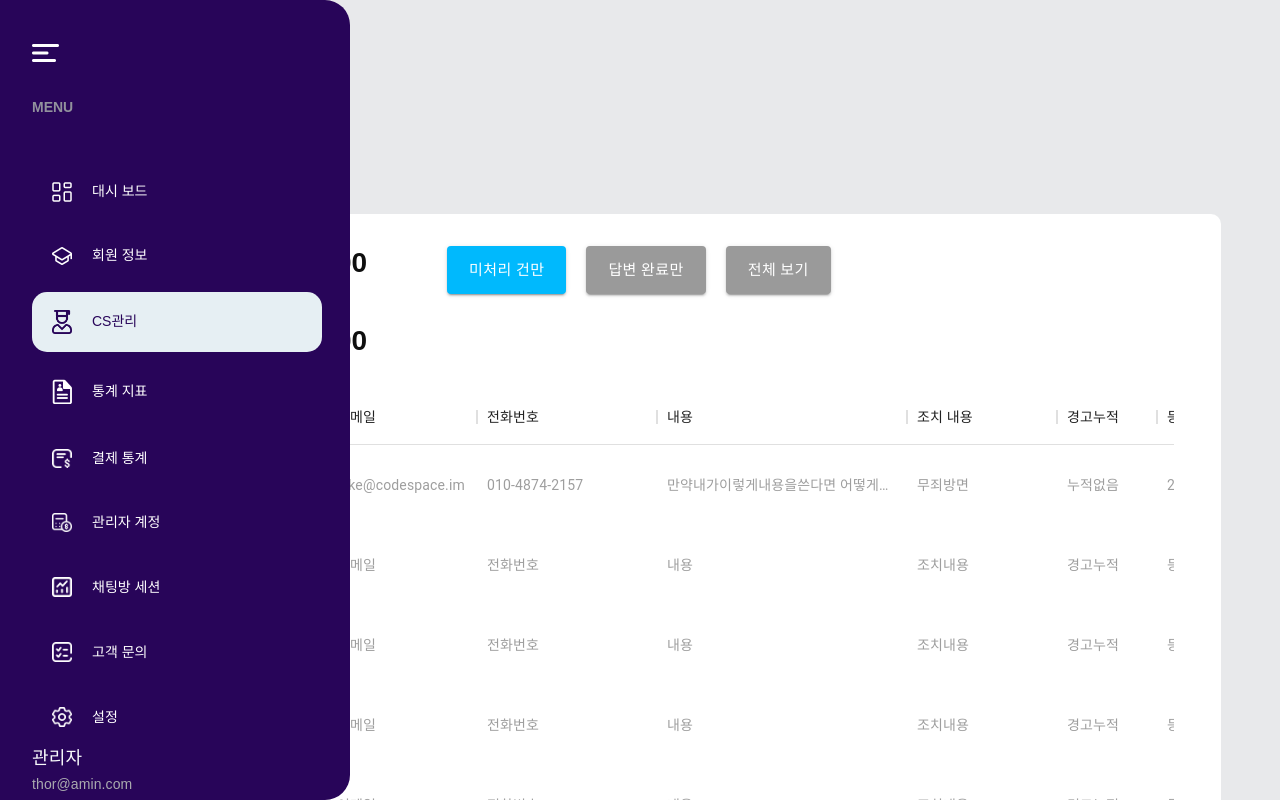
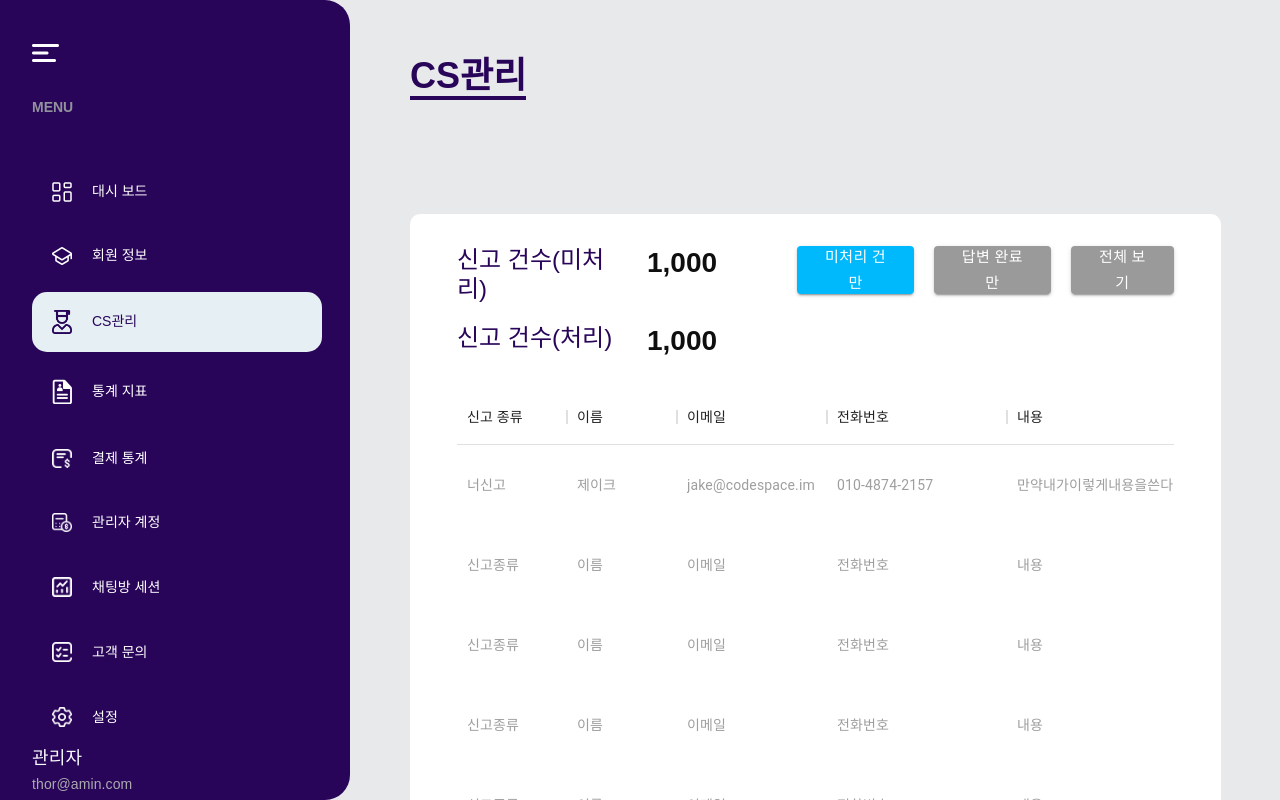
Before and after one commit to seonghojung/polyglp, a React (Create React App) app in the folder src/frontend/: page /cs in a window 1280 px wide. Shown: the top 800 px of the page. Built offline with nearby package versions, Linux system fonts and the light colour scheme; no server answers; a web font is replaced by a local one.

Commit message:
템플릿 css 추가 및 sidebar 스크롤관련 css 수정

```diff
--- a/src/frontend/src/Sidebar.tsx
+++ b/src/frontend/src/Sidebar.tsx
@@ -17,6 +17,10 @@ const SidebarWrap = styled.div`
   border-bottom-right-radius: 25px;
   background-color: #280559;
   transition: width 0.3s ease-in-out;
+  overflow: auto;
+  &::-webkit-scrollbar {
+    display: none;
+  }
   &.animation {
     width: 58px;
     transition: width 0.3s ease-in-out;
--- a/src/frontend/src/pages/components/Template.tsx
+++ b/src/frontend/src/pages/components/Template.tsx
@@ -1,10 +1,10 @@
 import styled from "styled-components";
 
 const Container = styled.div`
-  padding: 54px 59px 59px 60px;
+  padding: 54px 59px 59px 410px;
   max-width: 1448px;
   margin: 0 auto;
-  /* margin: 54px auto 59px; */
+  min-height: calc(100vh - 116px);
 `;
 
 const Header = styled.div`
--- a/src/frontend/src/pages/cs/components/TableHeader.tsx
+++ b/src/frontend/src/pages/cs/components/TableHeader.tsx
@@ -1,8 +1,6 @@
 import Box from "@mui/material/Box";
 import Button from "@mui/material/Button";
-import TextField from "@mui/material/TextField";
 import { Dispatch, SetStateAction, useState } from "react";
-import { FormControl, InputLabel, MenuItem, Select } from "@mui/material";
 import styled from "styled-components";
 
 const CountWrap = styled.div`
```
